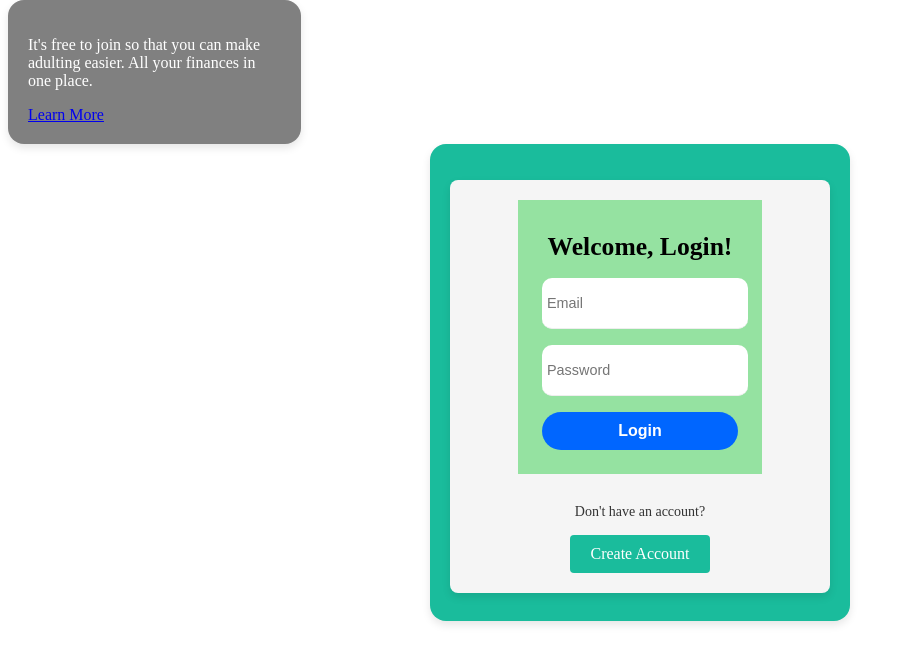
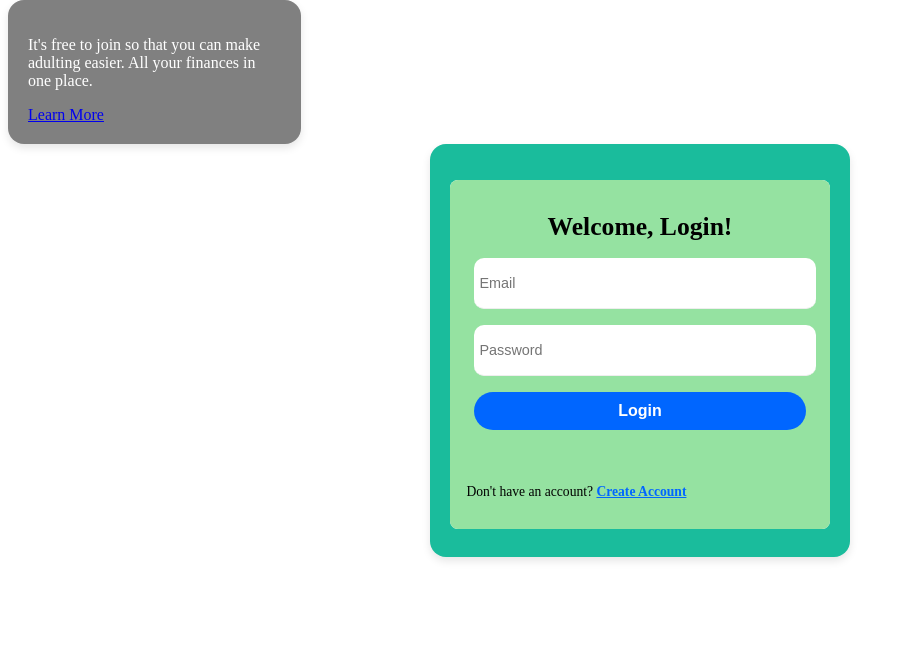
Before and after one commit to willyhill/MIScapstone, a PHP site: page /LoginAccountPage.html in a window 1280 px wide. Shown: the part 60-724 px from the top of the page, without its empty margins (0-905 px from the left). Run offline with PHP 8.4, Linux system fonts and the light colour scheme.

Commit message:
account page

```diff
--- a/LoginAccountPage.html
+++ b/LoginAccountPage.html
@@ -69,9 +69,8 @@
         </form>
 
         <!-- Create Account Button -->
-        <div class="create-account-container">
-            <p>Don't have an account?</p>
-            <a href="CreateAccountPage.html" class="create-account-button">Create Account</a>
+        <div class="form-section">
+          <p>Don't have an account? <a href="CreateAccountPage.html">Create Account</a> </p>
         </div>
       </div>
     </section>
--- a/css/CreateAccountPage.css
+++ b/css/CreateAccountPage.css
@@ -166,12 +166,6 @@
   background-color: #fff;
   margin: 1rem 0 0.5rem;
   width: 100%;
-  background-color: #f5f5f5; /* Match the background color */
-  padding: 20px;
-  box-shadow: 0 4px 8px rgba(0, 0, 0, 0.1); /* Optional shadow for better appearance */
-  display: flex;
-  flex-direction: column;
-  align-items: center;
 }
 
 .input {
@@ -219,34 +213,6 @@
 
 .form button:hover {
   background-color: #005ce6;
-}
-
-.create-account-container {
-    text-align: center;
-    margin-top: 20px;
-}
-
-.create-account-button {
-    display: inline-block;
-    padding: 10px 20px;
-    background-color: #1abc9c; /* Green background */
-    color: white;
-    text-decoration: none;
-    border-radius: 4px;
-    font-size: 16px;
-    transition: background-color 0.3s ease;
-    margin-top: 10px; /* Add spacing above the button */
-}
-
-.create-account-button:hover {
-    background-color: #16a085; /* Darker green on hover */
-}
-
-/* Center the "Don't have an account?" text */
-.create-account-container p {
-    margin: 10px 0 5px;
-    font-size: 14px;
-    color: #333;
 }
 
 /* Media query for screens smaller than 768px (mobile devices) */
```
Also changed, not shown: CreateAccountPage.html (+0 -26 lines).
